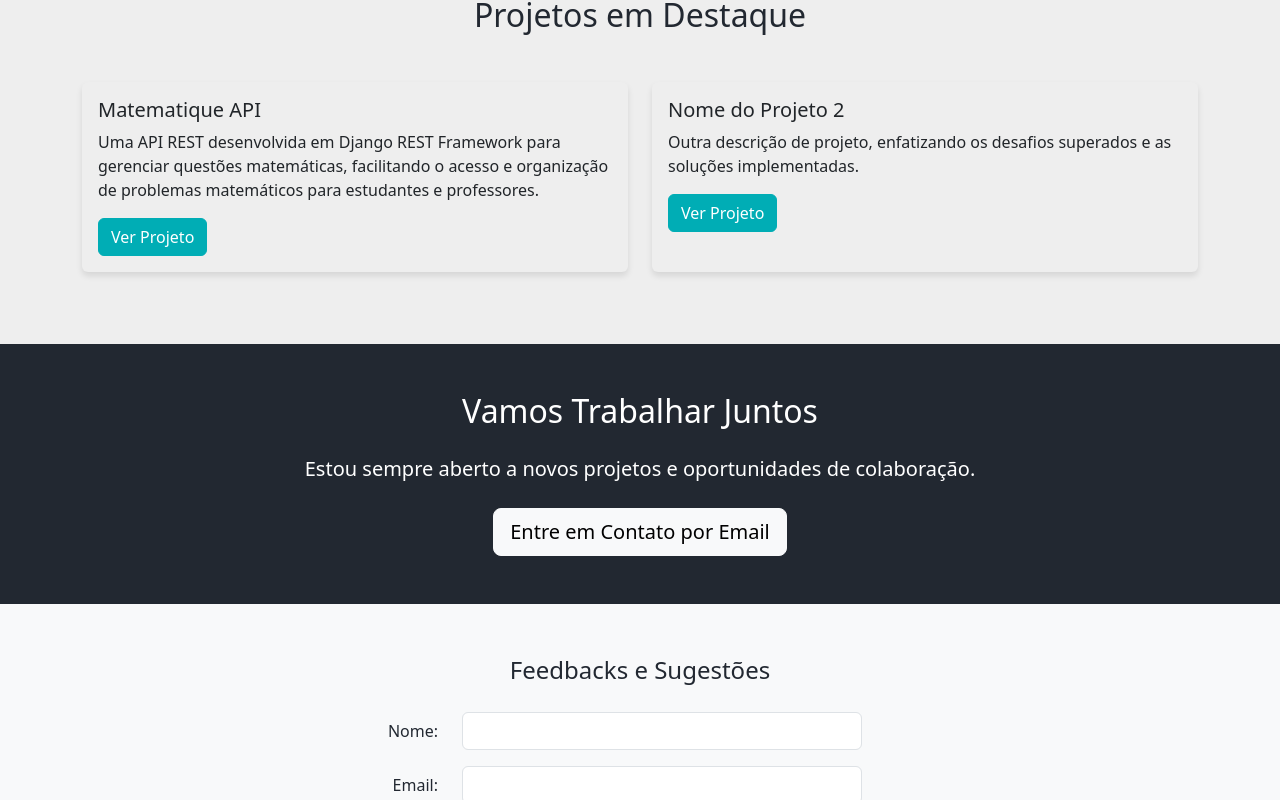
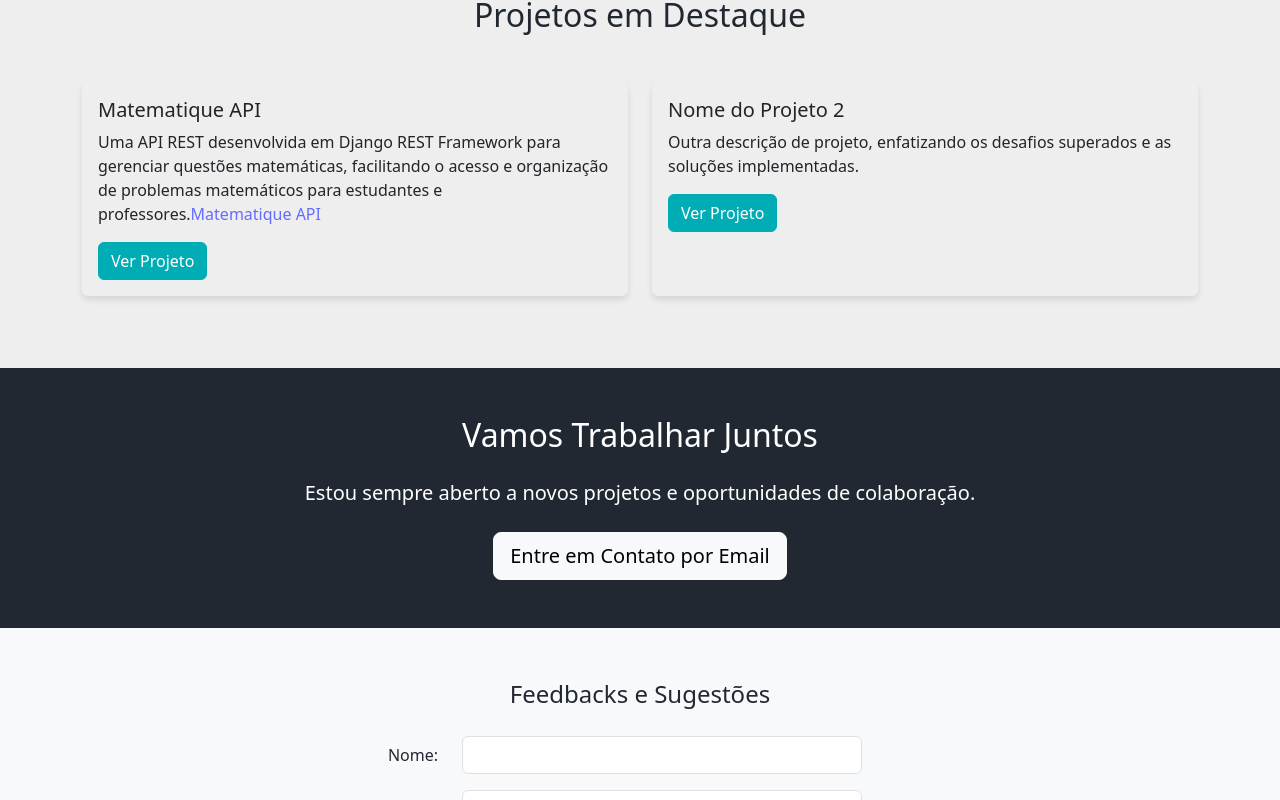
Before and after one commit to ftrajano/portifolio, a React (Vite) app: page / in a window 1280 px wide. Shown: the part 1100-1900 px from the top of the page. Built offline with nearby package versions, Linux system fonts and the light colour scheme.

Commit message:
matematique api adicionado aos projetos

```diff
--- a/src/components/Projects.jsx
+++ b/src/components/Projects.jsx
@@ -10,7 +10,9 @@ const Projects = () => {
             <div className="card h-100">
               <div className="card-body">
                 <h3 className="card-title h5">Matematique API</h3>
-                <p className="card-text">Uma API REST desenvolvida em Django REST Framework para gerenciar questões matemáticas, facilitando o acesso e organização de problemas matemáticos para estudantes e professores.</p>
+                <p className="card-text">Uma API REST desenvolvida em Django REST Framework para gerenciar questões matemáticas, facilitando o acesso e organização de problemas matemáticos para estudantes e professores.
+				<a href="https://github.com/ftrajano/matematique_api">Matematique API</a>
+				</p>
                 <a href="#" className="btn btn-primary">Ver Projeto</a>
               </div>
             </div>
@@ -20,7 +22,7 @@ const Projects = () => {
               <div className="card-body">
                 <h3 className="card-title h5">Nome do Projeto 2</h3>
                 <p className="card-text">Outra descrição de projeto, enfatizando os desafios superados e as soluções implementadas.</p>
-                <a href="#" className="btn btn-primary">Ver Projeto</a>
+                <a href="https://github.com/ftrajano/matematique_api" className="btn btn-primary">Ver Projeto</a>
               </div>
             </div>
           </div>
```
